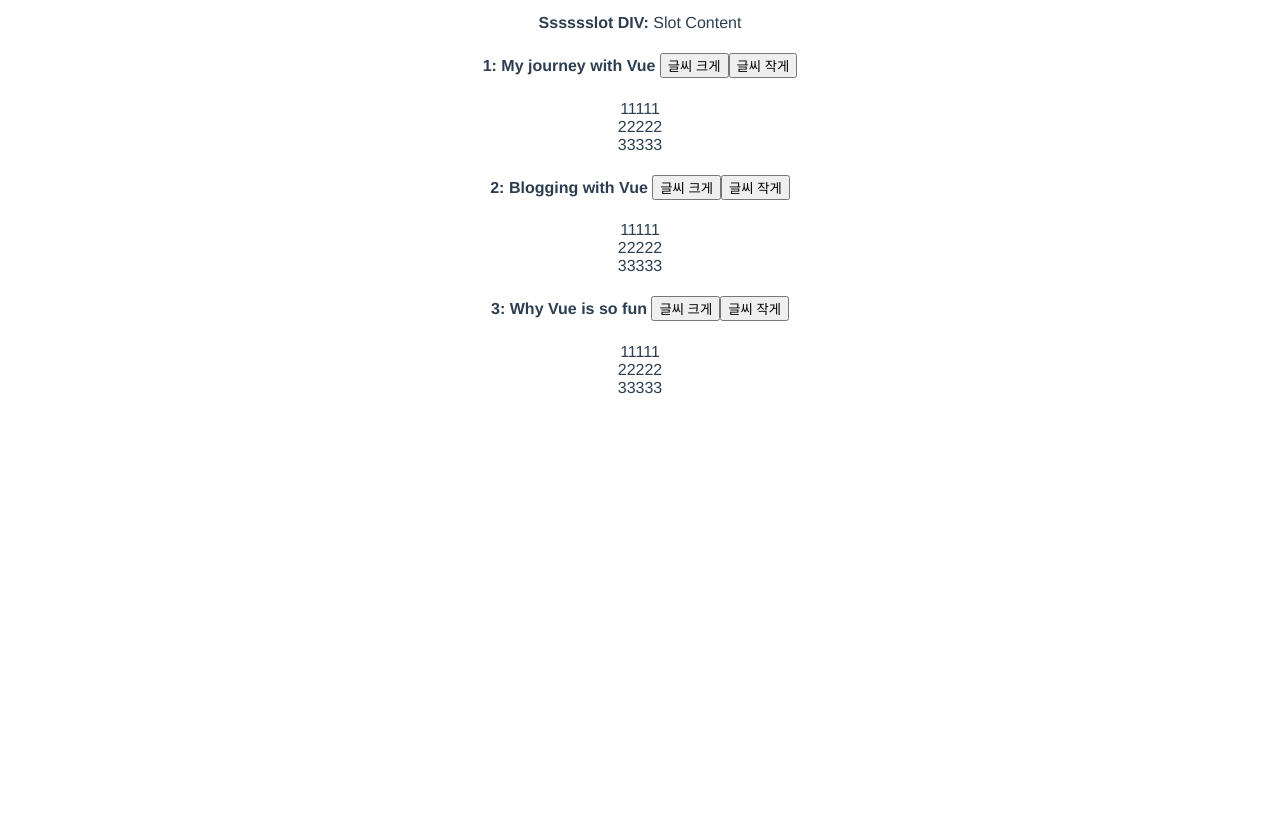
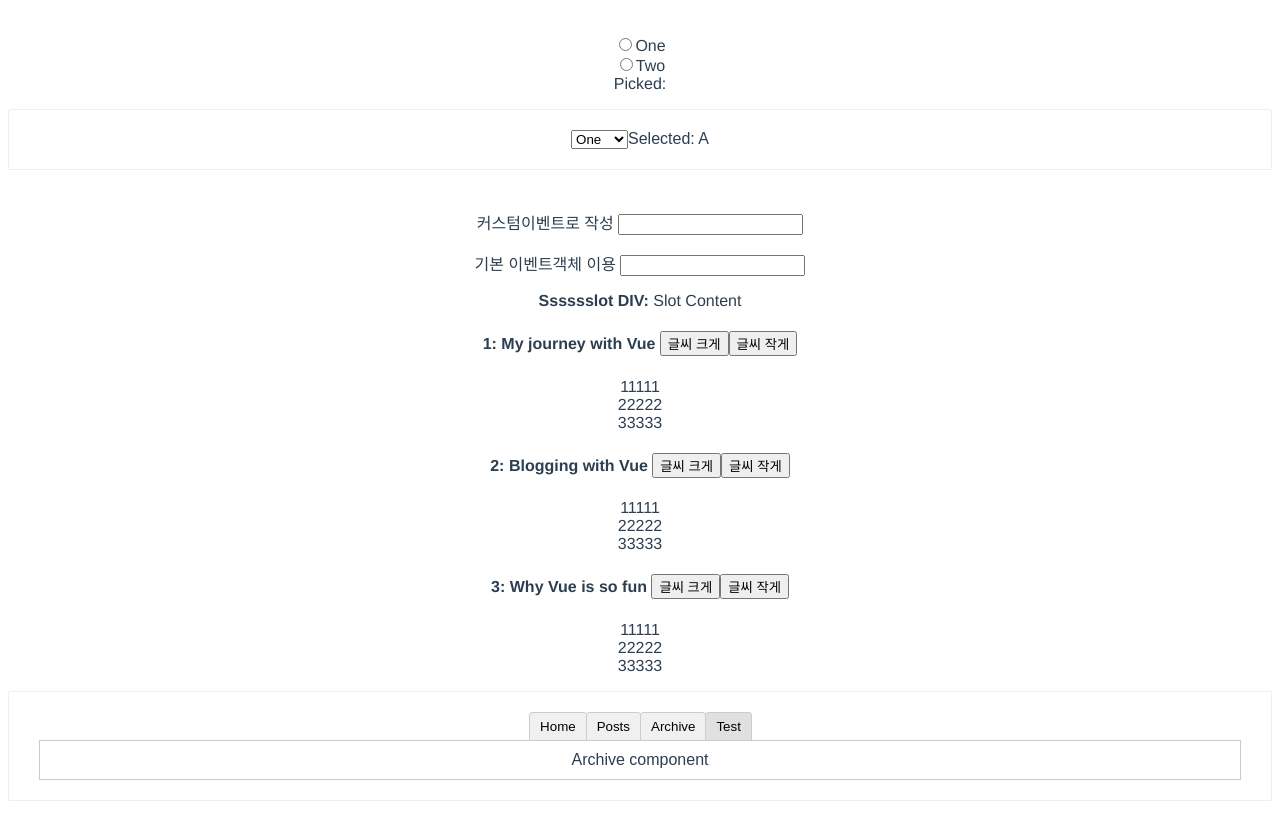
Before and after one commit to Theeea/Vue, a Vue app: page / in a window 1280 px wide. Shown: the part 2460-3300 px from the top of the page. Before the commit the page ends 2865 px from the top, so only its background shows below. Built offline with nearby package versions, Linux system fonts and the light colour scheme.

Commit message:
added dynamic component

```diff
--- /dev/null
+++ b/src/components/Archive.vue
@@ -0,0 +1,5 @@
+<template>
+  <div class="tab">
+    Archive component
+  </div>
+</template>
--- /dev/null
+++ b/src/components/DynamicComponent.vue
@@ -0,0 +1,64 @@
+<script setup>
+import Home from './Home.vue'
+import Posts from './Posts.vue'
+import Archive from './Archive.vue'
+import Test from './Archive.vue'
+import { ref } from 'vue'
+
+const currentTab = ref('Test')
+
+const tabs = {
+  Home,
+  Posts,
+  Archive,
+  Test
+}
+</script>
+
+<template>
+  <div class="demo">
+    <button
+        v-for="(_, tab) in tabs"
+        :key="tab"
+        :class="['tab-button', { active: currentTab === tab }]"
+        @click="currentTab = tab"
+    >
+      {{ tab }}
+    </button>
+    <component :is="tabs[currentTab]" class="tab"></component>
+  </div>
+</template>
+
+<style>
+.demo {
+  font-family: sans-serif;
+  border: 1px solid #eee;
+  border-radius: 2px;
+  padding: 20px 30px;
+  margin-top: 1em;
+  margin-bottom: 40px;
+  user-select: none;
+  overflow-x: auto;
+}
+
+.tab-button {
+  padding: 6px 10px;
+  border-top-left-radius: 3px;
+  border-top-right-radius: 3px;
+  border: 1px solid #ccc;
+  cursor: pointer;
+  background: #f0f0f0;
+  margin-bottom: -1px;
+  margin-right: -1px;
+}
+.tab-button:hover {
+  background: #e0e0e0;
+}
+.tab-button.active {
+  background: #e0e0e0;
+}
+.tab {
+  border: 1px solid #ccc;
+  padding: 10px;
+}
+</style>
--- a/src/components/HelloWorld.vue
+++ b/src/components/HelloWorld.vue
@@ -9,6 +9,7 @@ import EventListner from "./EventListner.vue";
 import FormBinding from "./FormBinding.vue";
 import ComponentsBasic from "./ComponentsBascis.vue";
 import BlogPost from './BlogPost.vue';
+import DynamicComponent from './DynamicComponent.vue';
 
 defineProps({
   msg: String
@@ -189,6 +190,10 @@ const postFontSize = ref(1)
         @reduce-text="postFontSize -= 0.1">
     </BlogPost>
   </div>
+
+  <DynamicComponent>
+
+  </DynamicComponent>
 </template>
 
 <style scoped>
--- /dev/null
+++ b/src/components/Home.vue
@@ -0,0 +1,6 @@
+<template>
+  <div class="tab">
+    Home component<br>
+    asdf
+  </div>
+</template>
--- /dev/null
+++ b/src/components/Posts.vue
@@ -0,0 +1,5 @@
+<template>
+  <div class="tab">
+    Posts component
+  </div>
+</template>
```
